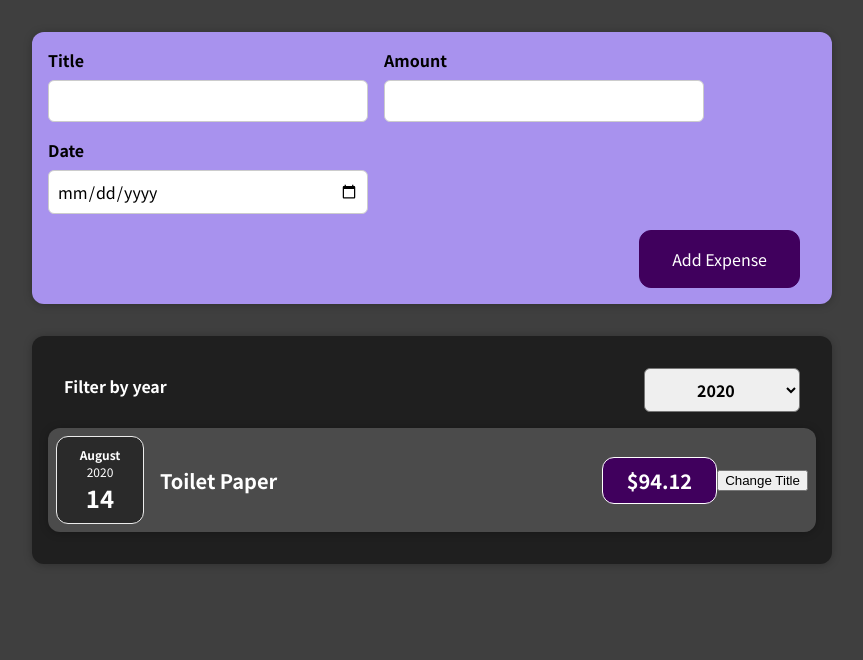
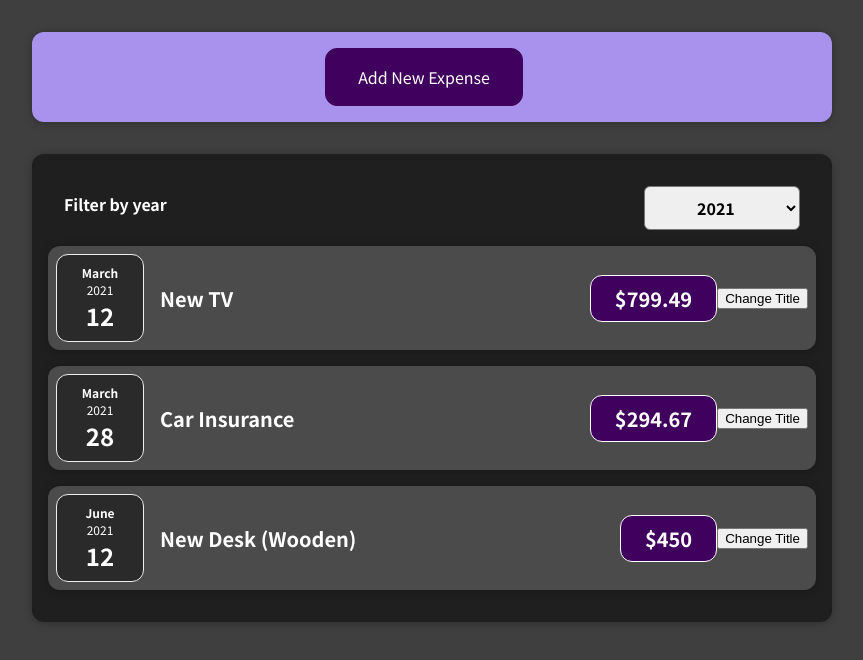
Before and after one commit to FrankBishop/01-starting-setup, a React (Create React App) app: page / in a window 1280 px wide. Shown: the top 660 px of the page, without its empty margins (208-1071 px from the left). Built offline with nearby package versions, Linux system fonts and the light colour scheme.

Commit message:
assignment-4 finished

```diff
--- a/src/components/Expenses/Expenses.js
+++ b/src/components/Expenses/Expenses.js
@@ -6,7 +6,7 @@ import React, { useState } from "react";
 import ExpensesList from "./ExpensesList";
 
 function Expenses(props) {
-  const [year, setYear] = useState("2020");
+  const [year, setYear] = useState("2021");
 
   const yearChangeHandler = (event) => {
     setYear(event.target.value);
--- a/src/components/NewExpense/ExpenseForm.js
+++ b/src/components/NewExpense/ExpenseForm.js
@@ -18,6 +18,7 @@ const ExpenseForm = (props) => {
     setEnteredDate(event.target.value);
   };
 
+
   const submitHandler = (event) => {
     event.preventDefault();
     const expenseData = {
@@ -37,7 +38,11 @@ const ExpenseForm = (props) => {
       <div className="new-expense__controls">
         <div className="new-expense__control">
           <label>Title</label>
-          <input type="text" value={enteredTitle} onChange={titleChangeHandler} />
+          <input
+            type="text"
+            value={enteredTitle}
+            onChange={titleChangeHandler}
+          />
         </div>
         <div className="new-expense__control">
           <label>Amount</label>
@@ -53,7 +58,7 @@ const ExpenseForm = (props) => {
           <label>Date</label>
           <input
             type="date"
-            min="2022-01-01"
+            min="2021-01-01"
             max="2030-12-31"
             value={enteredDate}
             onChange={dateChangeHandler}
@@ -61,6 +66,7 @@ const ExpenseForm = (props) => {
         </div>
       </div>
       <div className="new-expense__actions">
+        <button type="button" onClick={props.closeForm}>Cancel</button>
         <button type="submit">Add Expense</button>
       </div>
     </form>
--- a/src/components/NewExpense/NewExpense.js
+++ b/src/components/NewExpense/NewExpense.js
@@ -1,19 +1,34 @@
 import "./NewExpense.css";
+import React, { useState } from "react";
 
 import ExpenseForm from "./ExpenseForm";
 
 const NewExpense = (props) => {
+  const [formOpen, setFormStatus] = useState(false);
+
   const saveExpenseDataHandler = (enteredExpenseData) => {
     const expenseData = {
       ...enteredExpenseData,
-      id: Math.random().toString()
+      id: Math.random().toString(),
     };
     props.onAddExpense(expenseData);
+    setFormStatus(false);
+  };
+
+  const openForm = () => {
+    setFormStatus(true);
+  };
+
+  const closeForm = () => {
+    setFormStatus(false);
   };
 
   return (
     <div className="new-expense">
-      <ExpenseForm onSaveExpenseData={saveExpenseDataHandler} />
+      {!formOpen && <button onClick={openForm}>
+        Add New Expense
+      </button>}
+      {formOpen && <ExpenseForm onSaveExpenseData={saveExpenseDataHandler} closeForm={closeForm} />}
     </div>
   );
 };
```
Also changed, not shown: 1 other file (tests, documents, lock files or other folders).
